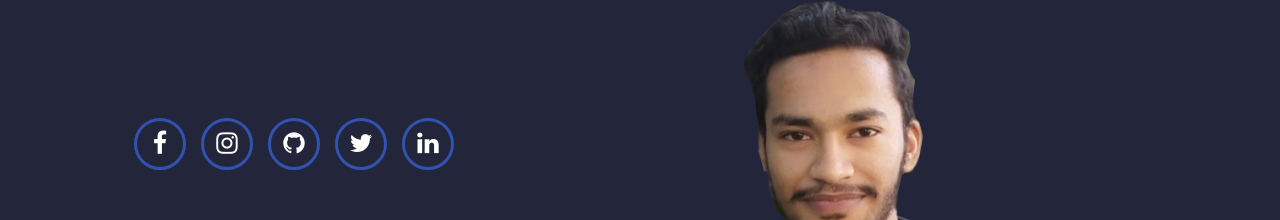
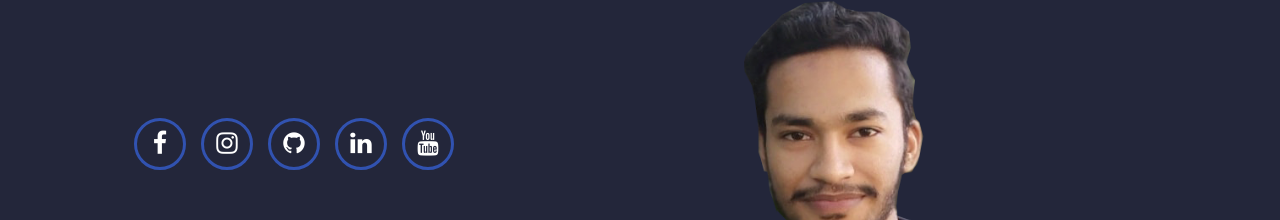
Before and after one commit to MahbubulHasanSakib/my_portfolio, a React (Create React App) app: page / in a window 1280 px wide. Shown: the part 172-392 px from the top of the page. Built offline with nearby package versions, Linux system fonts and the light colour scheme.

Commit message:
Added youtube link

```diff
--- a/src/components/Hero.js
+++ b/src/components/Hero.js
@@ -12,8 +12,8 @@ const Hero = () => {
                         <li className="link_item"><a href="https://www.facebook.com/profile.php?id=100008005877122"><i className="fa fa-facebook"></i></a></li>
                         <li className="link_item"><a href="https://www.instagram.com/mahbubul_hasan_sakib/"><i className="fa fa-instagram"></i></a></li>
                         <li className="link_item"><a href="https://github.com/MahbubulHasanSakib"><i className="fa fa-github"></i></a></li>
-                        <li className="link_item"><a href="https://twitter.com/"><i className="fa fa-twitter"></i></a></li>
                         <li className="link_item"><a href="https://www.linkedin.com/in/mahbubul-hasan-sakib-9b102715b/"><i className="fa fa-linkedin"></i></a></li>
+                        <li className="link_item"><a href="https://www.youtube.com/channel/UCAihP0WT-e4MajMRoRaq59Q"><i className="fa fa-youtube"></i></a></li>
                     </ul>
 
 
```
